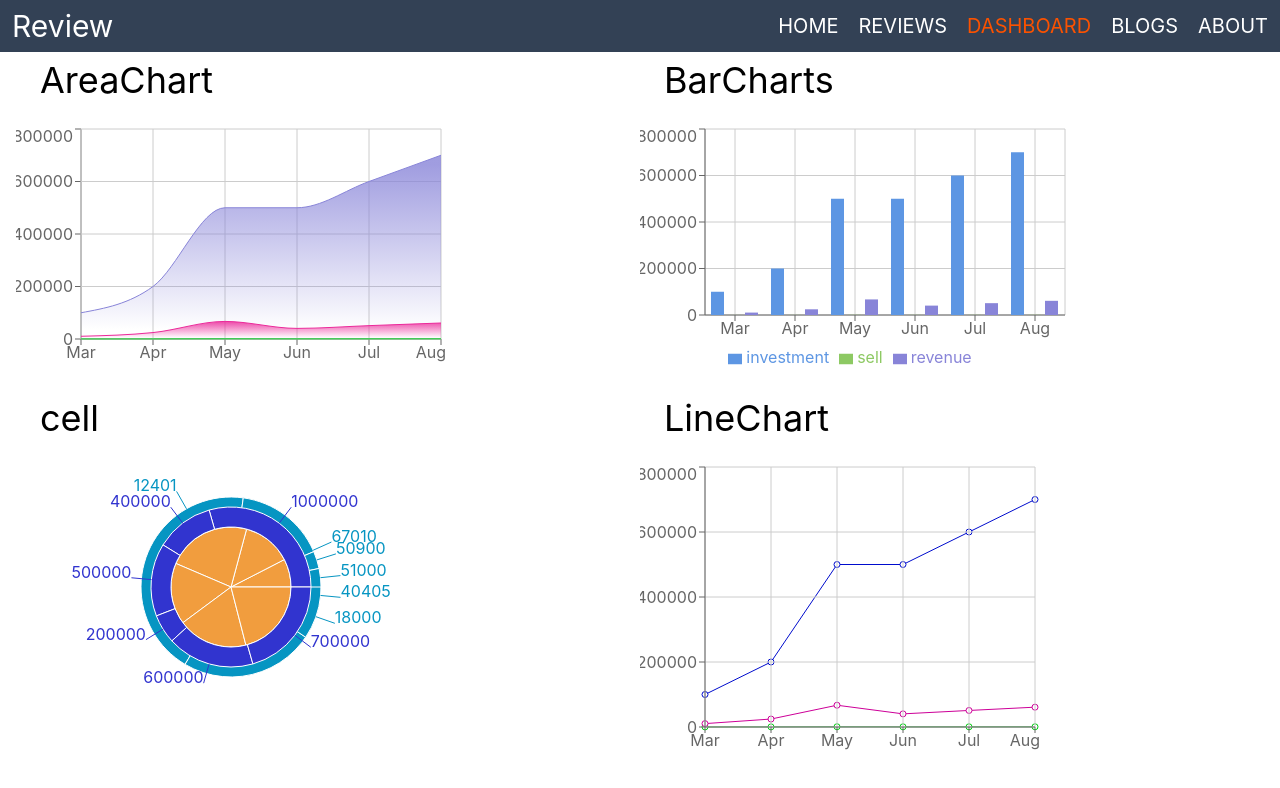
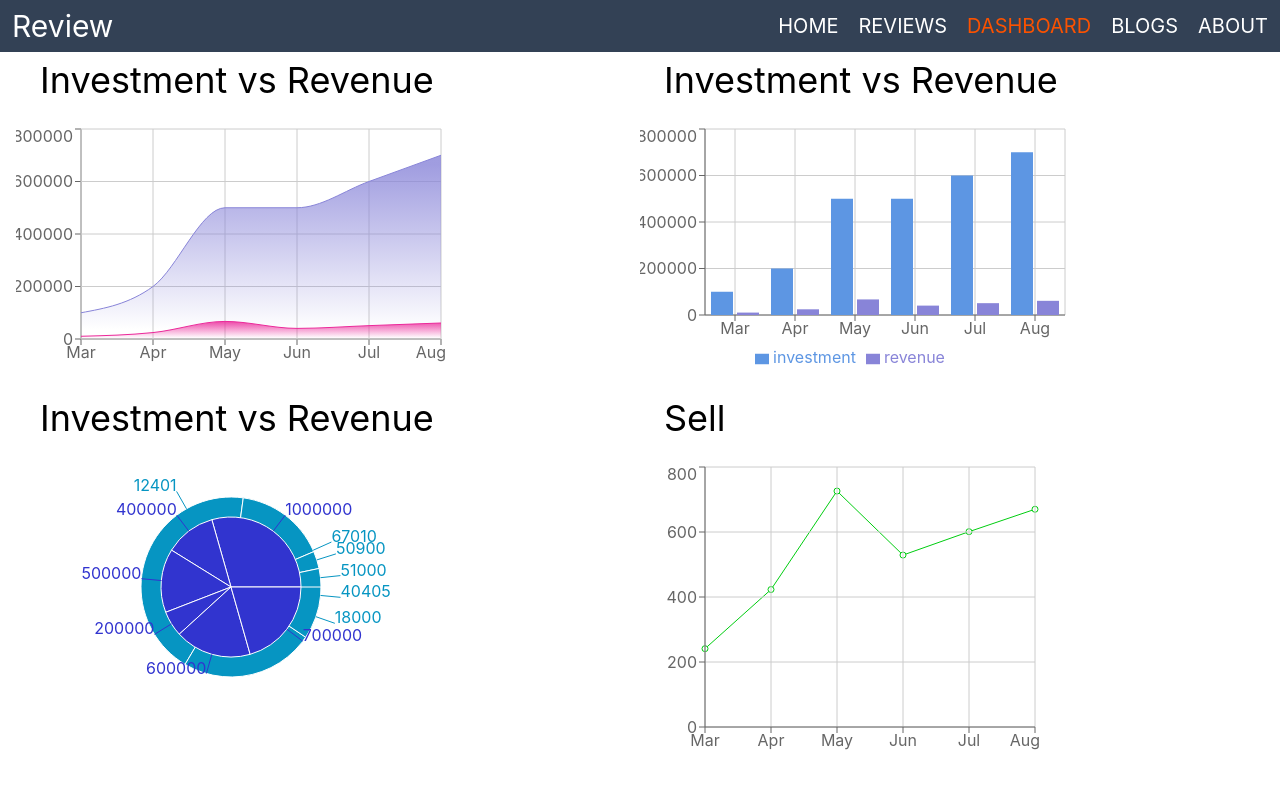
Before and after one commit to abdur-rashid-khan/-product-analysis-website-ass-9, a React (Create React App) app: page /dashboard in a window 1280 px wide. Shown: the top 788 px of the page. Built offline with nearby package versions, Linux system fonts and the light colour scheme.

Commit message:
chart update

```diff
--- a/src/Components/AreaChart/AreaChart.js
+++ b/src/Components/AreaChart/AreaChart.js
@@ -42,7 +42,7 @@ const AreaCharts = () => {
     ]
   return (
     <div >
-        <h1 className='text-4xl p-6 '>AreaChart</h1>
+        <h1 className='text-4xl p-6 '>Investment vs Revenue</h1>
         <AreaChart
           width={430}
           height={250}
@@ -52,10 +52,6 @@ const AreaCharts = () => {
             <linearGradient id="investment" x1="0" y1="0" x2="0" y2="1">
               <stop offset="5%" stopColor="#8884d8" stopOpacity={0.8} />
               <stop offset="95%" stopColor="#8884d8" stopOpacity={0} />
-            </linearGradient>
-            <linearGradient id="sell" x1="0" y1="0" x2="0" y2="1">
-              <stop offset="5%" stopColor="#82ca9d" stopOpacity={0.8} />
-              <stop offset="95%" stopColor="#82ca9d" stopOpacity={0} />
             </linearGradient>
             <linearGradient id="revenue" x1="0" y1="0" x2="0" y2="1">
               <stop offset="5%" stopColor=" rgb(235, 41, 154)" stopOpacity={0.8} />
@@ -74,13 +70,6 @@ const AreaCharts = () => {
             fillOpacity={1}
             fill="url(#investment)"
           />
-          <Area
-            type="monotone"
-            dataKey="sell"
-            stroke="rgb(17, 207, 42)"
-            fillOpacity={1}
-            fill="url(#sell)"
-          />
           <Area type='monotone'
           dataKey={'revenue'}
           stroke=' rgb(235, 41, 154)'
--- a/src/Components/BarChart/BarChart.js
+++ b/src/Components/BarChart/BarChart.js
@@ -42,7 +42,7 @@ const BarCharts = () => {
 ]
    return (
       <div>
-         <h1 className='text-4xl p-6 '>BarCharts</h1>
+         <h1 className='text-4xl p-6 '>Investment vs Revenue</h1>
          <BarChart width={430} height={250} data={data}>
             <CartesianGrid strokeDasharray="0" />
             <XAxis dataKey="month" />
@@ -50,7 +50,6 @@ const BarCharts = () => {
             <Tooltip />
             <Legend/>
             <Bar dataKey="investment" fill="#5D96E3" />
-            <Bar dataKey="sell" fill="#8DC963" />
             <Bar dataKey="revenue" fill="#8884d8" />
          </BarChart>
       </div>
--- a/src/Components/Cell/Cell.js
+++ b/src/Components/Cell/Cell.js
@@ -42,14 +42,12 @@ const Cell = () => {
 ]
   return (
   <div>
-      <h1 className='text-4xl p-6 '>cell</h1>
+      <h1 className='text-4xl p-6 '>Investment vs Revenue</h1>
   <PieChart width={430} height={250}>
 
       <Pie data={data} dataKey="revenue" nameKey="month" cx="50%" cy="50%" outerRadius={90} fill="#0695C2" minAngle='320' label/>
 
-      <Pie data={data} dataKey="sell" nameKey="month" cx="50%" cy="50%" outerRadius={60} fill="#F19D3E"  />
-
-      <Pie data={data} dataKey="investment" nameKey="month" cx="50%" cy="50%" innerRadius={60} outerRadius={80} fill="#3134CF" label />
+      <Pie data={data} dataKey="investment" nameKey="month" cx="50%" cy="50%" innerRadius={0} outerRadius={70} fill="#3134CF" label />
 
       <Tooltip></Tooltip>
   </PieChart>
--- a/src/Components/Chart/Chart.js
+++ b/src/Components/Chart/Chart.js
@@ -42,11 +42,9 @@ const Chart = () => {
 ]
   return (
     <div>
-      <h1 className='text-4xl p-6 '>LineChart</h1>
+      <h1 className='text-4xl p-6 '>Sell</h1>
       <LineChart width={400} height={300} data={data}>
-        <Line dataKey={'investment'} stroke='#000CCD'></Line>
         <Line dataKey={'sell'} stroke='#00CD10'></Line>
-        <Line dataKey={'revenue'} stroke='#CD0098'></Line>
         <CartesianGrid strokeDasharray="0" />
         <XAxis dataKey='month'></XAxis>
         <YAxis></YAxis>
```
